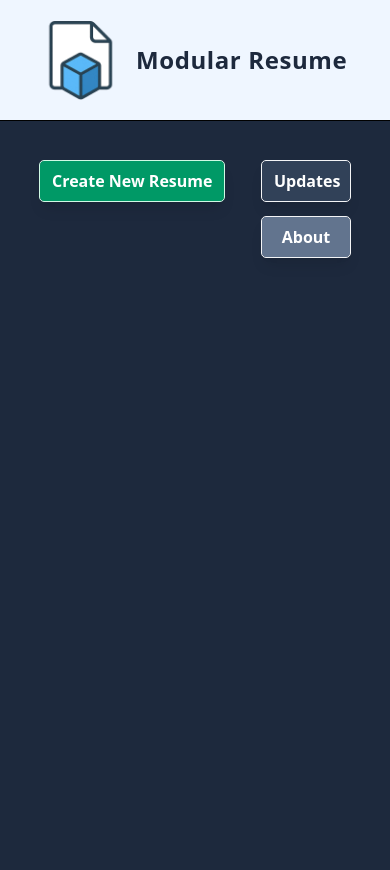
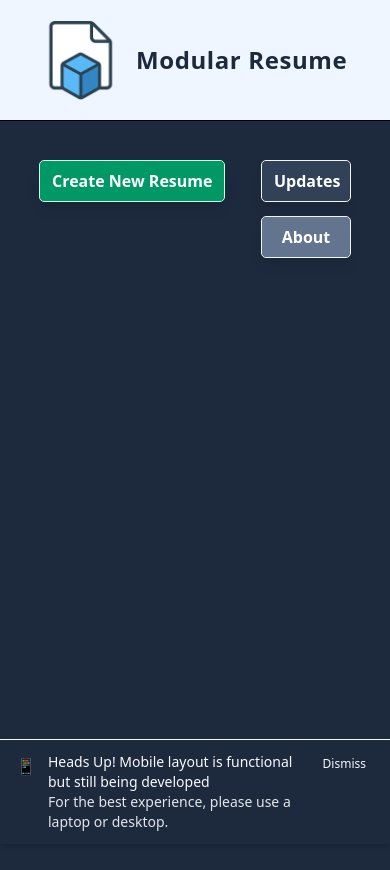
Before and after one commit to Tarrega88/modular-resume-2, a React (Vite) app: page / in a window 390 px wide. Shown: the top 870 px of the page. Built offline with nearby package versions, Linux system fonts and the light colour scheme.

Commit message:
bringing mobile notification to homepage only

```diff
--- a/src/MainView.tsx
+++ b/src/MainView.tsx
@@ -1,7 +1,6 @@
 import { useEffect, useRef, useState } from "react";
 import { useReactToPrint } from "react-to-print";
 import SideResume from "@/components/resume/SideResume";
-import MobileNotification from "./components/absoluteUI/MobileNotification";
 import { useSelector } from "react-redux";
 import { RootState } from "./state/store";
 import TopMenu from "./components/topMenu/TopMenu";
@@ -60,7 +59,6 @@ export default function MainView() {
 
   return (
     <div className="h-auto">
-      <MobileNotification />
       <div className="grid grid-cols-1 w-full bg-slate-700">
         <div className="w-full bg-gray-500 flex flex-col items-center">
           <TopMenu
--- a/src/components/absoluteUI/MobileNotification.tsx
+++ b/src/components/absoluteUI/MobileNotification.tsx
@@ -25,7 +25,8 @@ export default function MobileNotification() {
       role="alert"
       aria-live="polite"
       className="
-        fixed inset-x-0 top-8 z-50 sm:hidden
+        border-t
+        fixed inset-x-0 bottom-0 z-50 sm:hidden
         bg-slate-800 text-slate-50
         shadow-md
       "
--- a/src/routes/HomePage.tsx
+++ b/src/routes/HomePage.tsx
@@ -1,3 +1,4 @@
+import MobileNotification from "@/components/absoluteUI/MobileNotification";
 import HomeHeader from "@/components/home/HomeHeader";
 import HomeSelect from "@/components/home/HomeSelect";
 
@@ -6,6 +7,7 @@ export default function HomePage() {
     <div className="h-dvh bg-slate-800">
       <HomeHeader title="Modular Resume" />
       <HomeSelect />
+      <MobileNotification />
     </div>
   );
 }
```
